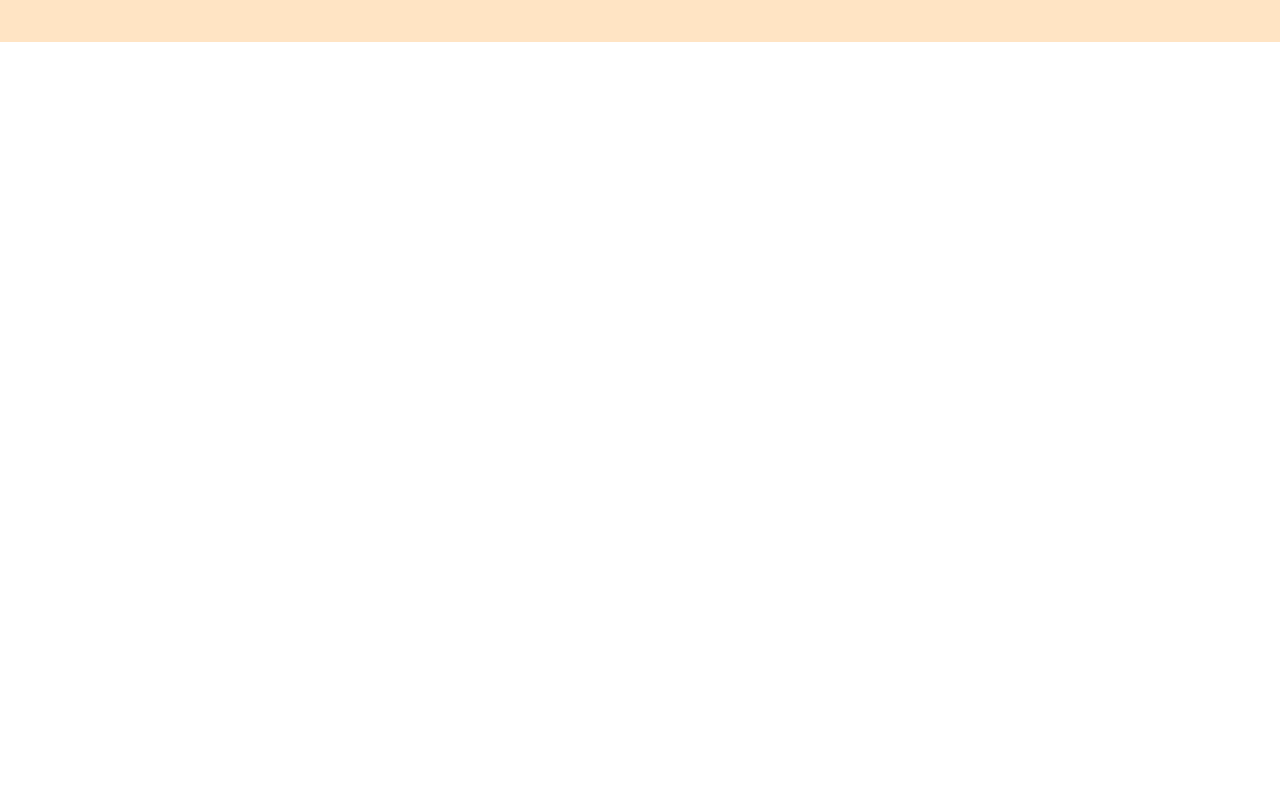
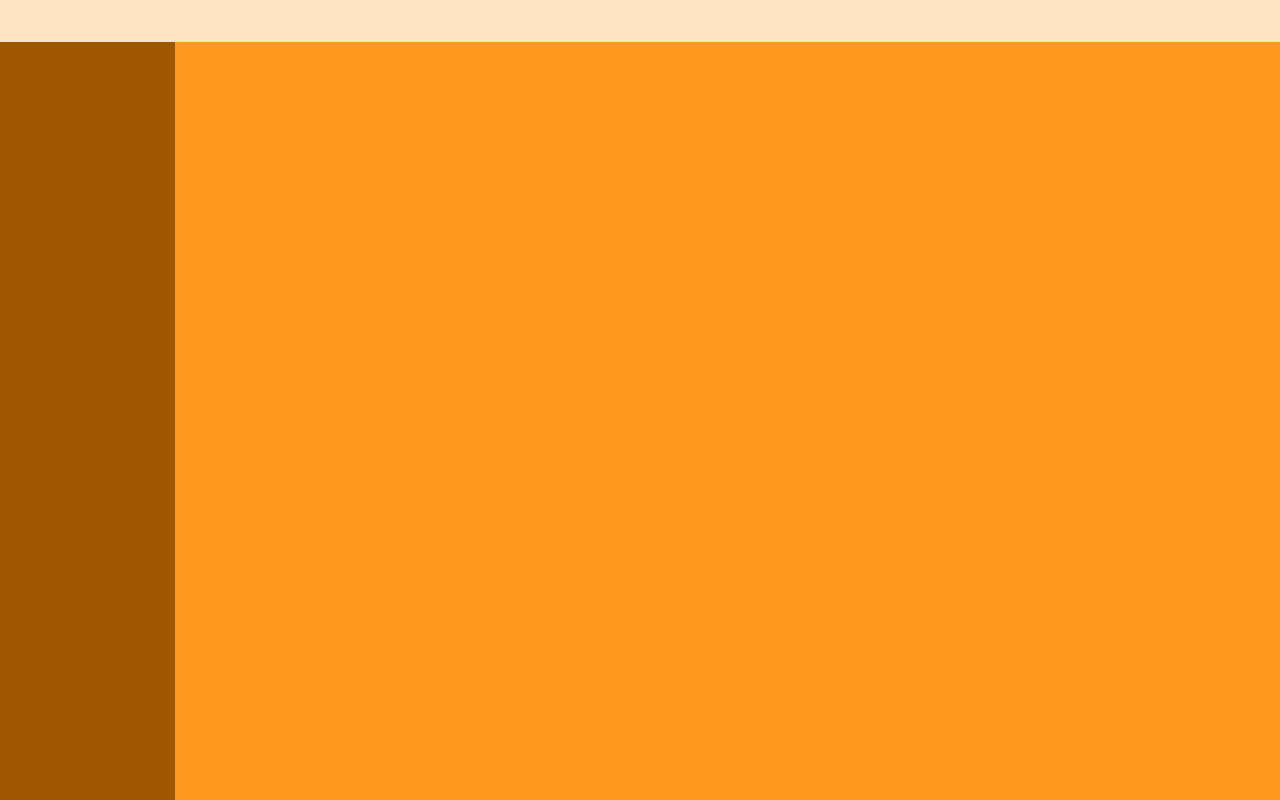
Before and after one commit to officialErnests/Roblox, a plain HTML site: page index.html in a window 1280 px wide. Drawn offline with Linux system fonts and the light colour scheme.

Commit message:
Added all of other grid elements

```diff
--- a/main.css
+++ b/main.css
@@ -5,9 +5,9 @@ body {
 }
 .main_container{
     display: grid;
-    grid-template: 42px 1fr/ 60px 1fr;
+    grid-template: 42px 1fr/ 175px 1fr;
     width: calc(100vw, 20px);
-    height: auto;
+    height: 100vmin;
     background-color: aliceblue;
 }
 .nav_bar{
@@ -15,3 +15,11 @@ body {
     background-color: bisque;
 
 }
+.feed{
+    grid-area: 2 / 2 / span 1/ span 1;
+    background-color: rgb(255, 153, 29);
+}
+.side_bar{
+    grid-area: 2 / 1 / span 1/ span 1;
+    background-color: rgb(158, 87, 0);
+}
```
